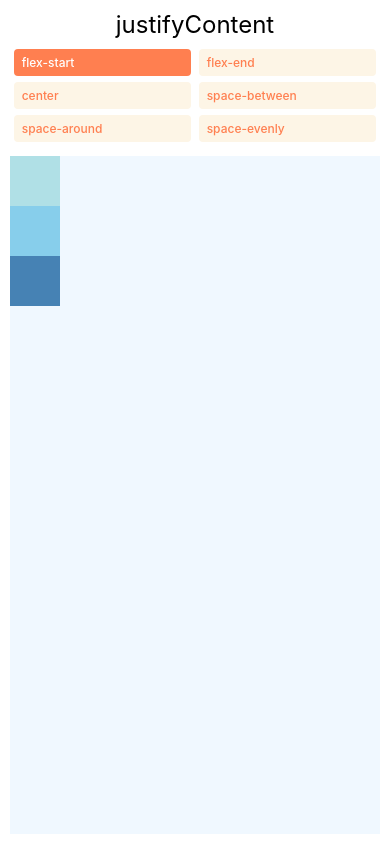
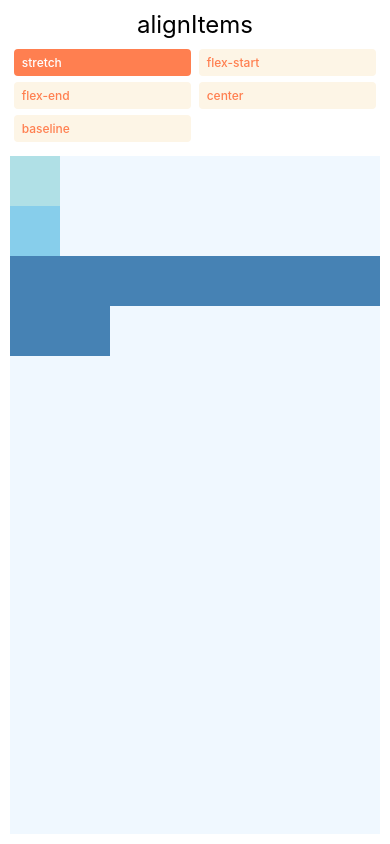
Before and after one commit to kencha-a11/AppDev2, a React Native app in the folder react-native-flexbox/: screen / in a window 390 px wide. Built offline with nearby package versions, Linux system fonts and the light colour scheme.

Commit message:
Done with Align Items section

```diff
--- /dev/null
+++ b/react-native-flexbox/AlignItemsLayout.js
@@ -0,0 +1,118 @@
+import { View, TouchableOpacity, Text, StyleSheet } from "react-native";
+import { useState } from "react";
+
+const AlignItemsLayout = () => {
+  const [alignItems, setAlignItems] = useState("stretch");
+
+  return (
+    <PreviewLayout
+      label="alignItems"
+      selectedValue={alignItems}
+      values={["stretch", "flex-start", "flex-end", "center", "baseline"]}
+      setSelectedValue={setAlignItems}
+    >
+      <View style={[styles.box, { backgroundColor: "powderblue" }]} />
+      <View style={[styles.box, { backgroundColor: "skyblue" }]} />
+      <View
+        style={[
+          styles.box,
+          {
+            backgroundColor: "steelblue",
+            width: "auto",
+            minWidth: 50,
+          },
+        ]}
+      />
+      <View
+        style={[
+          styles.box,
+          {
+            backgroundColor: "steelblue",
+            // width: "auto",
+            minWidth: 100,
+          },
+        ]}
+      />
+    </PreviewLayout>
+  );
+};
+
+const PreviewLayout = ({
+  label,
+  children,
+  values,
+  selectedValue,
+  setSelectedValue,
+}) => (
+  <View style={{ padding: 10, flex: 1 }}>
+    <Text style={styles.label}>{label}</Text>
+    <View style={styles.row}>
+      {values.map((value) => (
+        <TouchableOpacity
+          key={value}
+          onPress={() => setSelectedValue(value)}
+          style={[styles.button, selectedValue === value && styles.selected]}
+        >
+          <Text
+            style={[
+              styles.buttonLabel,
+              selectedValue === value && styles.selectedLabel,
+            ]}
+          >
+            {value}
+          </Text>
+        </TouchableOpacity>
+      ))}
+    </View>
+    <View style={[styles.container, { [label]: selectedValue }]}>
+      {children}
+    </View>
+  </View>
+);
+
+const styles = StyleSheet.create({
+  container: {
+    flex: 1,
+    marginTop: 8,
+    backgroundColor: "aliceblue",
+    minHeight: 200,
+  },
+  box: {
+    width: 50,
+    height: 50,
+  },
+  row: {
+    flexDirection: "row",
+    flexWrap: "wrap",
+  },
+  button: {
+    paddingHorizontal: 8,
+    paddingVertical: 6,
+    borderRadius: 4,
+    backgroundColor: "oldlace",
+    alignSelf: "flex-start",
+    marginHorizontal: "1%",
+    marginBottom: 6,
+    minWidth: "48%",
+    textAlign: "center",
+  },
+  selected: {
+    backgroundColor: "coral",
+    borderWidth: 0,
+  },
+  buttonLabel: {
+    fontSize: 12,
+    fontWeight: "500",
+    color: "coral",
+  },
+  selectedLabel: {
+    color: "white",
+  },
+  label: {
+    textAlign: "center",
+    marginBottom: 10,
+    fontSize: 24,
+  },
+});
+
+export default AlignItemsLayout;
--- a/react-native-flexbox/App.js
+++ b/react-native-flexbox/App.js
@@ -4,6 +4,7 @@
 import FlexDirectionBasics from './FlexDirectionBasics';
 import DirectionLayout from './DirectionLayout';
 import JustifyContentBasics from './JustifyContentBasics';
+import AlignItemsLayout from './AlignItemsLayout';
 
 export default function App() {
   return (
@@ -14,7 +15,8 @@
     // <Flex />
     // <FlexDirectionBasics />
     // <DirectionLayout />
-    <JustifyContentBasics />
+    // <JustifyContentBasics />
+    <AlignItemsLayout />
   );
 }
 
```
